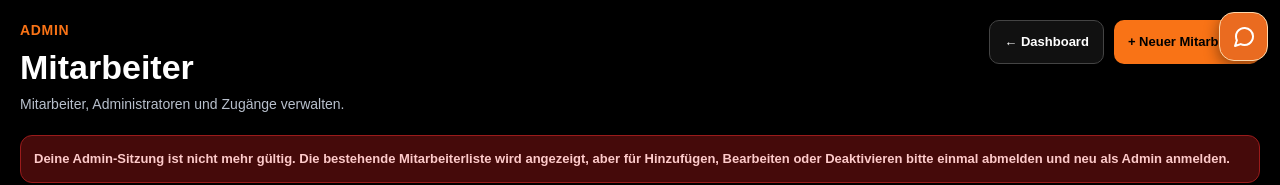
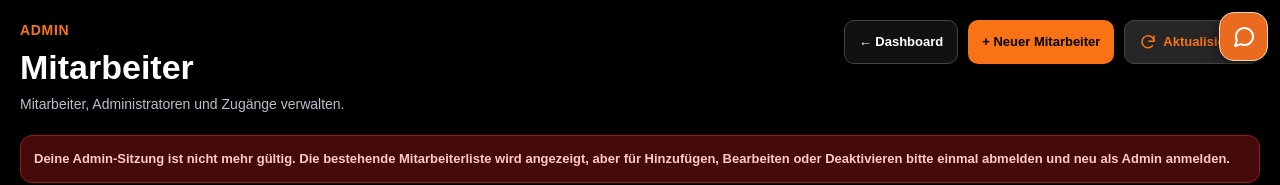
Before and after one commit to Hidajetg/Hidajet-Goletic, a Next.js app: page /mitarbeiter in a window 1280 px wide. Shown: the top 185 px of the page. Built offline with nearby package versions, Linux system fonts and the light colour scheme; no server answers; the database is empty.

Commit message:
Add manual refresh to admin employee list only

```diff
--- a/app/mitarbeiter/page.tsx
+++ b/app/mitarbeiter/page.tsx
@@ -546,6 +546,18 @@ export default function MitarbeiterPage() {
             >
               {showAdd ? "✕ Schließen" : "+ Neuer Mitarbeiter"}
             </button>
+            <button
+              type="button"
+              onClick={() => { setSuccess(""); void loadWorkers(); }}
+              disabled={loading || saving || showAdd || editId !== null}
+              aria-label="Mitarbeiterliste aktualisieren"
+              aria-busy={loading}
+              title={showAdd || editId !== null ? "Bitte zuerst speichern oder abbrechen" : "Mitarbeiterliste aktualisieren"}
+              style={{ ...grayButtonStyle, color: "#f97316", minHeight: 44, gap: 6, opacity: loading || saving || showAdd || editId !== null ? 0.55 : 1 }}
+            >
+              <svg aria-hidden="true" width="18" height="18" viewBox="0 0 24 24" fill="none" stroke="currentColor" strokeWidth="2" strokeLinecap="round" strokeLinejoin="round"><path d="M20 11a8 8 0 1 0-2 6"/><path d="M20 4v7h-7"/></svg>
+              {loading ? "Wird geladen…" : "Aktualisieren"}
+            </button>
           </div>
         </div>
 
```
